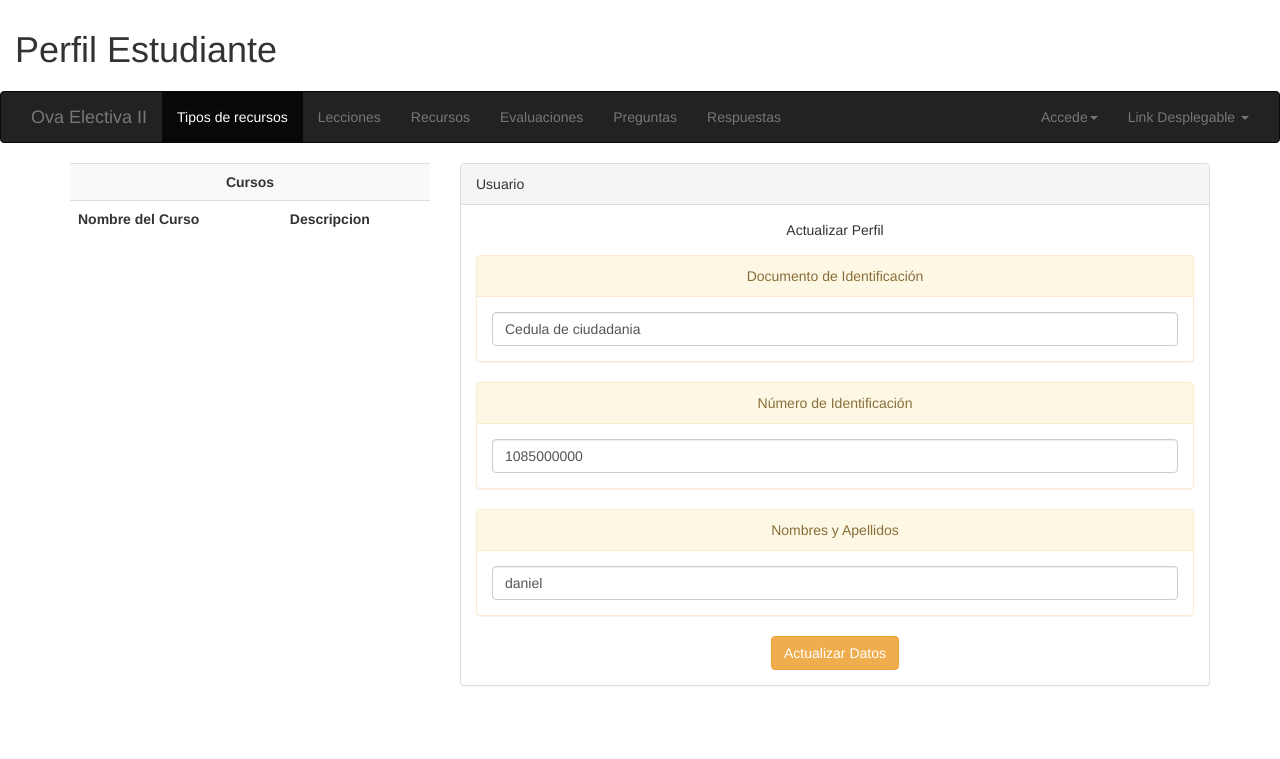
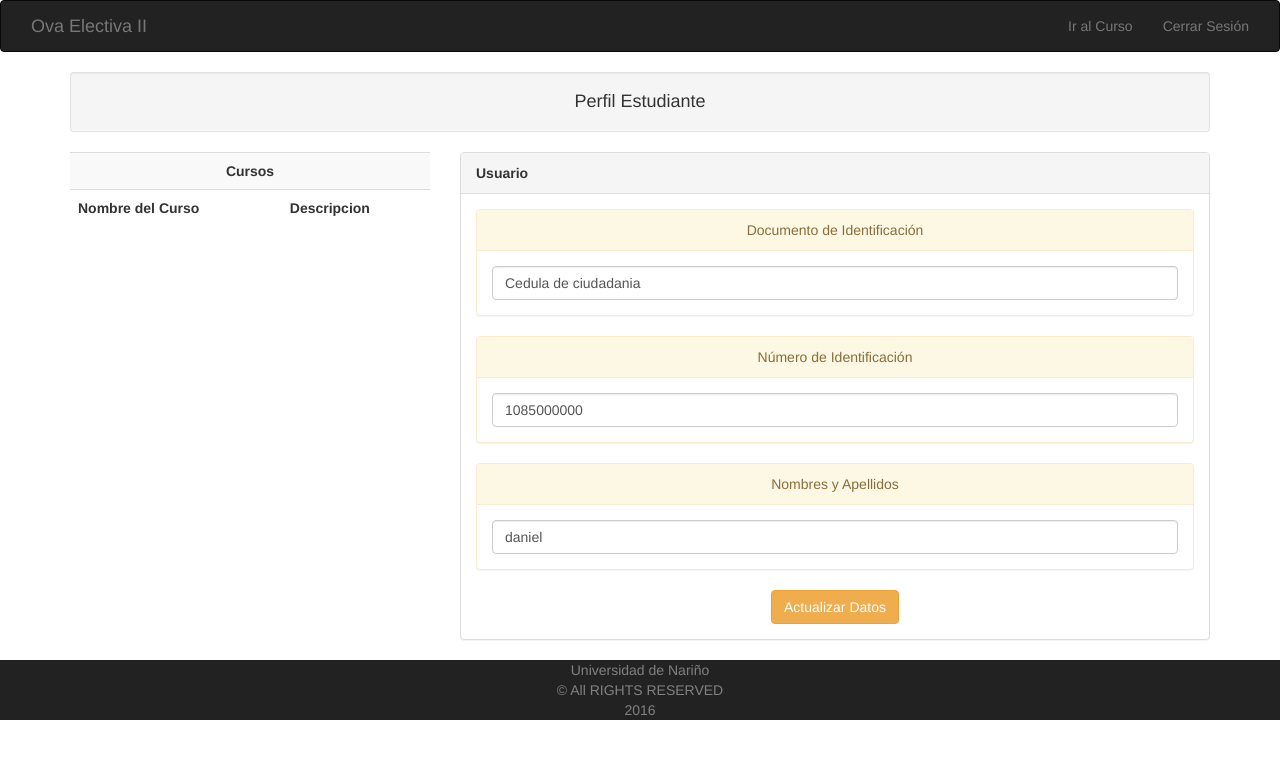
Before and after one commit to jhondominguez1/OVA, a PHP site: page /estudiante/Formulario_estudiante.php in a window 1280 px wide. Shown: the top 759 px of the page. Run offline with PHP 8.4, Linux system fonts and the light colour scheme; data comes from the database, SQL or seed files in the repository; data that the repository does not hold is empty; some libraries are stand-ins or nearby versions.

Commit message:
Arreglo de detalles y css a perfil de estudiante

```diff
--- a/estudiante/Formulario_estudiante.php
+++ b/estudiante/Formulario_estudiante.php
@@ -6,41 +6,55 @@
 <html lang="es">
 <head >
   <title>Login Estudiente</title>
-
 <meta name="viewport" content="width=device-width, initial-scale=1.0">
-
-
 <meta charset="UTF-8">
-
-
 <link rel="stylesheet" href="../admin/css/bootstrap.min.css">
-
+<link rel="stylesheet" type="text/css" href="fonts/style.css">
 <script src="../admin/js/jquery-1.11.2.js"></script>
 <script src="../admin//js/bootstrap.min.js"></script>
+
 <script type="text/javascript">
   alert("Bienvedido al sistema de estudiante");
 </script>
+
 </head>
-<body>
+<body >
 
+  <nav class="navbar navbar-inverse">
+  <div class="container-fluid">
+    <!-- Collect the nav links, forms, and other content for toggling -->
+    <div class="collapse navbar-collapse" id="bs-example-navbar-collapse-1">
+      <ul class="nav navbar-nav">
+        <a class="navbar-brand" href="#">Ova Electiva II</a>
+      </ul>
 
-     <div class="panel-heading">
-      <h1>Perfil Estudiante</h1>
+      <ul class="nav navbar-nav navbar-right">
+        <ul class="nav navbar-nav">
+        <li><a href="">Ir al Curso</a></li>
+        <li><a href="">Cerrar Sesión</a></li>
+      </ul>
+
     </div>
+  </div>
+</nav>
+
 
 
       <?php
-     require('../requires/menu.php');
 
-      $cscursos="SELECT cursos.nombre_curso, cursos.descripcion_curso FROM cursos inner join asignacion_estudiantes on cursos.id_curso=asignacion_estudiantes.id_curso inner join usuarios on asignacion_estudiantes.id_usuario=usuarios.id_usuario inner join logins on logins.id_usuarios=usuarios.id_usuario inner join roles on roles.id_rol=usuarios.id_rol ";
-
-
+    $cscursos="SELECT cursos.nombre_curso, cursos.descripcion_curso
+    FROM cursos
+    inner join asignacion_estudiantes on cursos.id_curso=asignacion_estudiantes.id_curso
+    inner join usuarios on asignacion_estudiantes.id_usuario=usuarios.id_usuario
+    inner join logins on logins.id_usuarios=usuarios.id_usuario
+    inner join roles on roles.id_rol=usuarios.id_rol ";
     $cursos=mysqli_query($conexion,$cscursos) or die("problemas en la 1 consulta".$cscursos);
        ?>
 
 
 
      <div class="container">
+     <div class="well well-sm"><h4 align="center">Perfil Estudiante</h4></div>
         <div class="row">
             <div class="col-md-4">
                 <div class="row>"
@@ -70,15 +84,12 @@
 
             <div class="col-md-8">
                 <div class="panel panel-default">
-                    <div class="panel-heading">Usuario</div>
+                    <div class="panel-heading"><b>Usuario</b></div>
                     <div class="panel-body">
 
 
                 <form method="POST" action="actualizar-perfil-estudiante.php">
                 <div align="center" class="form-add-trec">
-                        <div class="form-group">
-                            <div colspan=5 align="center" class="titulo-add-recurso">Actualizar Perfil</div>
-                        </div>
                 <!-- consulta -->
                 <?php
                 include ("conexion.php");
@@ -112,5 +123,11 @@
             </div>
             </div>
         </div>
+
+<footer class="footer text-center" style="color:grey; background:#222222">
+  <p>Universidad de Nariño <br>© All RIGHTS RESERVED<br>2016<br></p>
+</footer>
+
+
 </body>
 </html>
```
Lines whose indentation alone changed are shown as unchanged.
